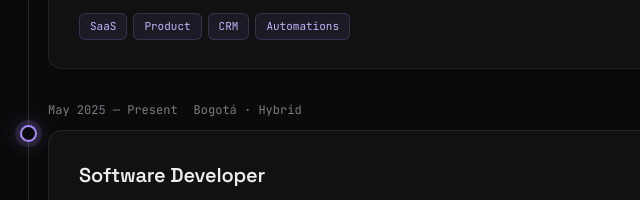
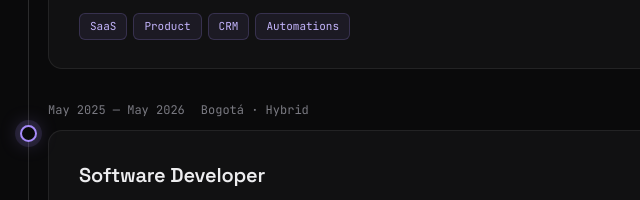
Before and after one commit to GumeeR/GumeRPortafolio.github.aio, a plain HTML site: page index.html in a window 1280 px wide. Shown: the part 2455-2655 px from the top of the page, 160-800 px from the left. Drawn offline with nearby package versions, Linux system fonts and the light colour scheme; animation ran at ten frames a second.

Commit message:
End Condor Suite role in May 2026
Update timeline date from "May 2025 — Present" to
"May 2025 — May 2026" in index.html (EN + ES) and
profile-README.md to reflect planned end of engagement.

Co-Authored-By: Claude Opus 4.7 (1M context) <noreply@anthropic.com>

```diff
--- a/index.html
+++ b/index.html
@@ -246,7 +246,7 @@
                     <div class="tl-item reveal">
                         <div class="tl-item__dot"></div>
                         <div class="tl-item__meta">
-                            <span class="tl-item__date" data-es="May 2025 — Actualidad">May 2025 — Present</span>
+                            <span class="tl-item__date" data-es="May 2025 — May 2026">May 2025 — May 2026</span>
                             <span class="tl-item__loc" data-es="Bogotá · Híbrido">Bogotá · Hybrid</span>
                         </div>
                         <div class="tl-item__card">
```
Also changed, not shown: 1 other file.
